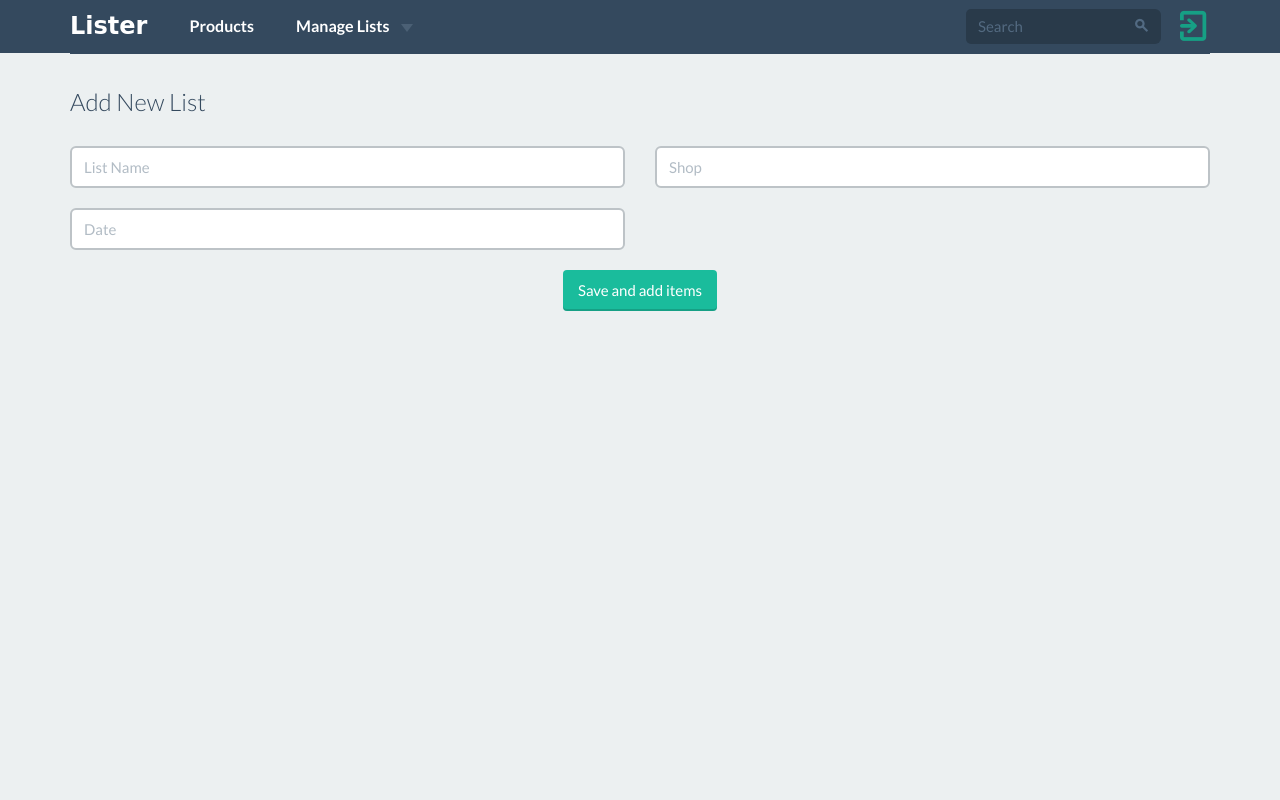
After one commit to noselak/Shopping-List, a Django app: page /lists/add/ in a window 1280 px wide. The commit adds this page. Run offline with Django 3.2, Linux system fonts and the light colour scheme; a user stored in the database is signed in; some libraries are stand-ins or nearby versions; some web fonts are replaced.

Commit message:
09 - Added add list view

```diff
--- /dev/null
+++ b/src/shopping/lists/forms.py
@@ -0,0 +1,27 @@
+from django import forms
+
+from .models import ShoppingList
+
+
+class ListCreateForm(forms.ModelForm):
+    def __init__(self, *args, **kwargs):
+        super(ListCreateForm, self).__init__(*args, **kwargs)
+        for field in self.Meta.fields:
+            self.fields[field].widget.attrs.update({
+                'class': 'form-control',
+                'placeholder': self.fields[field].label
+            })
+            if field == 'date':
+                self.fields[field].widget.attrs.update({
+                'class': 'form-control datepicker',
+                'placeholder': self.fields[field].label
+            })
+
+    class Meta:
+        model = ShoppingList
+        fields = ['name', 'shop', 'date']
+        labels = {
+            'name': 'List Name',
+            'shop': 'Shop',
+            'date': 'Date',
+        }
--- /dev/null
+++ b/src/shopping/lists/templates/lists/add_shopping_list.html
@@ -0,0 +1,34 @@
+{% extends 'base.html' %} {% block head_title %}Add New List{% endblock %} {% block content %} {% load staticfiles %}
+
+<div class="add-list-wrapper">
+    <div class="container">
+        <div class="row">
+            <form class="add-list-form" method="POST">
+                {% csrf_token %}
+                <div class="col-sm-12">
+                    <h6>Add New List</h6>
+                </div>
+                {% for field in list_create_form %}
+                    <div class="col-sm-12 col-md-6">
+                        <div class="form-group">
+                            {{ field.errors }}
+                            {{ field }}
+                        </div>
+                    </div>
+                {% endfor %}
+                <div class="col-sm-12 text-center">
+                    <button class="btn btn-embossed btn-primary">Save and add items</button>
+                </div>
+            </form>
+        </div>
+    </div>
+</div>
+
+
+<script type="text/javascript">
+    $(document).ready(function() {
+       $('.datepicker').datepicker();
+    });
+</script>
+
+{% endblock %}
--- a/src/shopping/lists/urls.py
+++ b/src/shopping/lists/urls.py
@@ -5,6 +5,7 @@ from . import views
 urlpatterns = [
     url(r'^(?P<pk>\d+)/$', views.ShoppingListDetailView.as_view(), name='shopping_list_detail_view'),
     url(r'^(?P<pk>\d+)/delete/$', views.ShoppingListDeleteView.as_view(), name='shopping_list_delete_view'),
+    url(r'^add/$', views.AddShoppingListView.as_view(), name="add_shopping_list_view"),
     url(r'^list-items/$', views.MarkShoppingItemView.as_view(), name="mark_shopping_item_view"),
     url(r'^$', views.ShoppingListsView.as_view(), name='shopping_lists_view'),
 ]
--- a/src/shopping/lists/views.py
+++ b/src/shopping/lists/views.py
@@ -6,6 +6,7 @@ from django.utils.decorators import method_decorator
 from django.http import HttpResponseRedirect
 
 from .models import ShoppingList, ShoppingItem
+from .forms import ListCreateForm
 
 
 class ShoppingListsView(LoginRequiredMixin, ListView):
@@ -52,3 +53,31 @@ class MarkShoppingItemView(View):
                 shopping_item.bought = False
             shopping_item.save()
         return HttpResponseRedirect(request.META.get('HTTP_REFERER'))
+
+
+class AddShoppingListView(View):
+    @method_decorator(login_required(login_url='users:login_view'))
+    def get(self, request):
+        list_create_form = ListCreateForm(None)
+        template = 'lists/add_shopping_list.html'
+        context = {
+            'list_create_form': list_create_form,
+        }
+        return render(request, template, context)
+
+    @method_decorator(login_required(login_url='users:login_view'))
+    def post(self, request):
+        list_create_form = ListCreateForm(request.POST)
+
+        if list_create_form.is_valid():
+            new_list = list_create_form.save(commit=False)
+            new_list.user = request.user
+            new_list.save()
+
+            return redirect('lists:shopping_list_detail_view', pk=new_list.pk)
+
+        template = 'lists/add_shopping_list.html'
+        context = {
+            'list_create_form': list_create_form,
+        }
+        return render(request, template, context)
--- a/src/shopping/main/templates/main/main.html
+++ b/src/shopping/main/templates/main/main.html
@@ -14,7 +14,7 @@
                 </div>
                 <div class="col-xs-6 col-md-3">
                     <div class="tile">
-                        <a href="">
+                        <a href="{% url 'lists:add_shopping_list_view' %}">
                             <img class="img-responsive" src="{% static 'img/icons/png/Pensils.png' %}">
                             <p>Add List</p>
                         </a>
--- a/src/shopping/static/css/custom.css
+++ b/src/shopping/static/css/custom.css
@@ -150,6 +150,37 @@ html, body {
     }
 }
 
+/*add list*/
+
+.add-list-wrapper {
+    display: block;
+    height: 100%;
+    background: #ECF0F1;
+}
+
+.add-list-form {
+    margin-top: 75px
+}
+
+.add-list-form h6 {
+    font-weight: 300;
+    margin-bottom: 30px;
+}
+
+.add-items-list-wrapper {
+    display: block;
+    height: 100%;
+    background: #2ECC71;
+}
+
+.add-items-list-wrapper h6 {
+    font-weight: 300;
+    margin-top: 75px;
+    margin-bottom: 30px;
+    color: #ECF0F1;
+}
+
+
 /*list detail*/
 
 .detail-wrapper {
--- a/src/shopping/templates/css.html
+++ b/src/shopping/templates/css.html
@@ -3,6 +3,6 @@
 <link href="https://maxcdn.bootstrapcdn.com/bootstrap/3.3.7/css/bootstrap.min.css" rel="stylesheet">
 
 <link href="https://fonts.googleapis.com/css?family=Molle:400i" rel="stylesheet">
-
+<link href="https://cdnjs.cloudflare.com/ajax/libs/jqueryui/1.12.1/jquery-ui.css" rel="stylesheet">
 <link href="{% static 'css/flat-ui.css' %}" rel="stylesheet">
 <link href="{% static 'css/custom.css' %}" rel="stylesheet">
--- a/src/shopping/templates/navbar.html
+++ b/src/shopping/templates/navbar.html
@@ -16,7 +16,7 @@
                   <span class="dropdown-arrow"></span>
                   <ul class="dropdown-menu">
                     <li><a href="{% url 'lists:shopping_lists_view' %}">View Lists</a></li>
-                    <li><a href="#">Add List</a></li>
+                    <li><a href="{% url 'lists:add_shopping_list_view' %}">Add List</a></li>
                     <li class="divider"></li>
                     <li><a href="#">Export List</a></li>
                   </ul>
--- a/src/shopping/templates/post-js.html
+++ b/src/shopping/templates/post-js.html
@@ -15,9 +15,6 @@
                 'csrfmiddlewaretoken': '{{ csrf_token }}',
                 'pk': item_pk
             },
-            success: function(data){
-
-            },
             error: function(data){
                 console.log('error');
             }
--- a/src/shopping/templates/pre-js.html
+++ b/src/shopping/templates/pre-js.html
@@ -1,5 +1,6 @@
 {% load staticfiles %}
 
 <script src="https://cdnjs.cloudflare.com/ajax/libs/jquery/1.11.3/jquery.min.js"></script>
+<script src="https://cdnjs.cloudflare.com/ajax/libs/jqueryui/1.12.1/jquery-ui.min.js"></script>
 
 <script src="{% static 'js/flat-ui.js' %}"></script>
```
Also changed, not shown: src/shopping/lists/templates/lists/add_items_to_list.html (added, +13 -0 lines), src/shopping/db.sqlite3.
